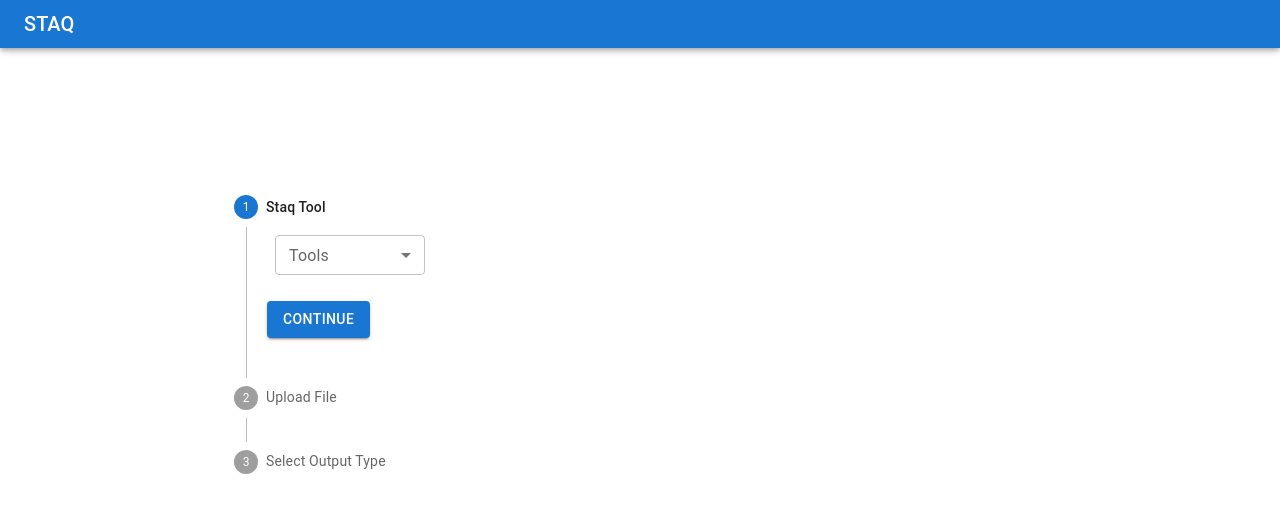
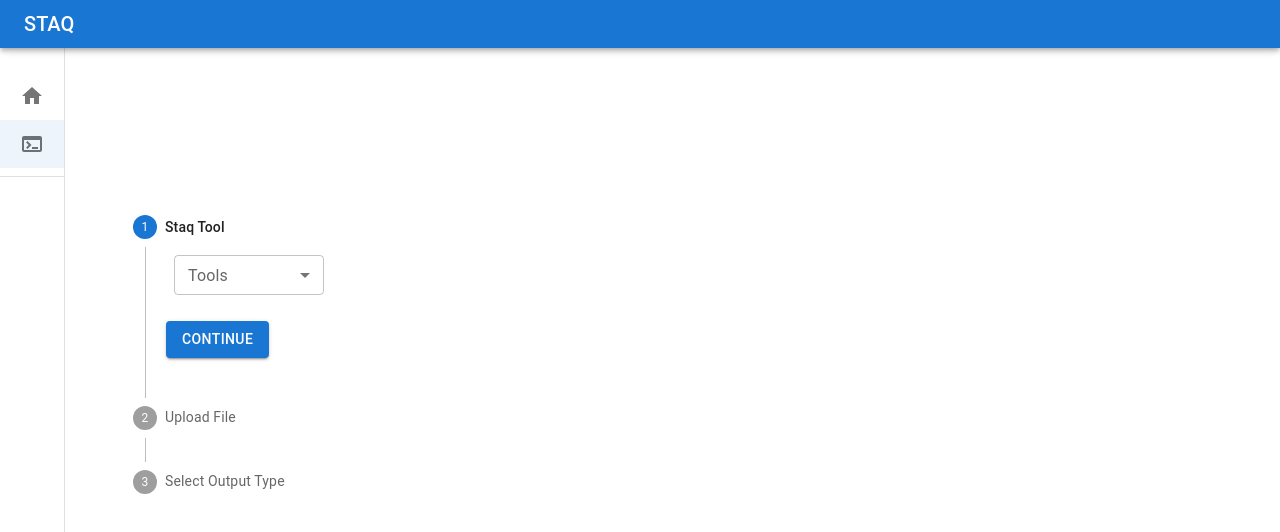
Before and after one commit to softwareQinc/staq_gui, a React (Create React App) app: page /staqtool in a window 1280 px wide. Shown: the top 532 px of the page. Built offline with nearby package versions, Linux system fonts and the light colour scheme.

Commit message:
added navigation  and drawer

```diff
--- a/package.json
+++ b/package.json
@@ -19,6 +19,7 @@
     "formik": "^2.2.9",
     "react": "^18.2.0",
     "react-dom": "^18.2.0",
+    "react-router-dom": "^6.4.3",
     "react-scripts": "5.0.1",
     "web-vitals": "^2.1.4",
     "yup": "^0.32.11"
--- a/src/App.css
+++ b/src/App.css
@@ -36,6 +36,15 @@
   overflow: auto;
 }
 
+.drawerPaper {
+  width: inherit;
+}
+
+.link {
+  text-decoration: none;
+  color: black
+}
+
 @keyframes App-logo-spin {
   from {
     transform: rotate(0deg);
--- a/src/App.js
+++ b/src/App.js
@@ -4,38 +4,72 @@
 import Container from '@mui/material/Container';
 import { createTheme, ThemeProvider } from '@mui/material/styles';
 import Home from './pages/Home';
-import { AppBar, Box, IconButton, Toolbar, Typography } from '@mui/material';
-import MenuIcon from '@mui/icons-material/Menu';
-
-//function Copyright(props) {
-//  return (
-//    <Typography variant="body2" color="text.secondary" align="center" {...props}>
-//      {'Copyright © '}
-//      <Link color="inherit" href="https://softwareq.ca/">
-//        softwareQ Inc.
-//      </Link>{' '}
-//      {new Date().getFullYear()}
-//      {'.'}
-//    </Typography>
-//  );
-//}
-
+import { AppBar, Box, Drawer, IconButton, List, ListItem, ListItemIcon, ListItemText, Toolbar, Typography } from '@mui/material';
+import { BrowserRouter as Router, Switch, Routes, Route, Link, Navigate } from 'react-router-dom';
+import StaqTool from './pages/StaqTool';
+import DrawerComponent from './components/Drawer';
 const theme = createTheme({
   palette: {
     background: {
-      default: "#E7EBF0"
-    }
+      //default: "#E7EBF0",
+    },
   },
 });
+
+
 function App() {
   return (
     <ThemeProvider theme={theme}>
-      <Box sx={{ flexGrow: 1 }}>
+      <AppBar position="fixed" sx={{ zIndex: (theme) => theme.zIndex.drawer + 1 }}>
+        <Toolbar variant="dense">
+          <Typography variant="h6" component="div" textTransform={'uppercase'}>
+            Staq
+          </Typography>
+        </Toolbar>
+      </AppBar>
+      <Router>
+        <Box sx={{ display: 'flex' }}>
+          {/*<Drawer
+            variant="persistent"
+            anchor='left'
+            open={true}
+          >
+            <List>
+              <Link to="/" className='link'>
+                <ListItem button={true}>
+                  <ListItemIcon>
+                    <HomeIcon />
+                  </ListItemIcon>
+                  <ListItemText primary={"Home"} />
+                </ListItem>
+              </Link>
+              <Link to="/staqtool" className='link'>
+                <ListItem button={true}>
+                  <ListItemIcon>
+                    <MenuIcon />
+                  </ListItemIcon>
+                  <ListItemText primary={"Home"} />
+                </ListItem>
+              </Link>
+            </List>
+          </Drawer>*/}
+          <CssBaseline />
+          <DrawerComponent />
+          <Routes>
+            <Route path='/' element={<Home />} />
+            <Route path='/staqtool' element={<StaqTool />} />
+            <Route
+              path="*"
+              element={
+                <Navigate to="/" />
+              }
+            />
+          </Routes>
+        </Box>
+      </Router>
+      {/*<Box sx={{ flexGrow: 1 }}>
         <AppBar position="fixed" >
           <Toolbar variant="dense">
-            {/*<IconButton edge="start" color="inherit" aria-label="menu" sx={{ mr: 2 }}>
-              <MenuIcon />
-            </IconButton>*/}
             <Typography variant="h6" component="div" textTransform={'uppercase'}>
               Staq
             </Typography>
@@ -43,19 +77,9 @@
         </AppBar>
       </Box>
       <Container component="main" maxWidth="md">
-        {/*<CssBaseline />*/}
-        {/*<Box sx={{
-          marginTop: 8,
-          display: 'flex',
-          flexDirection: 'row',
-          alignItems: 'center',
-          //justifyContent: 'center'
-        }}>
-          <img src={Logo} alt="softwareq" width={50} height={50} />
-        </Box>*/}
+        <CssBaseline />
         <Home />
-        {/*<Copyright sx={{ mt: 5 }} />*/}
-      </Container>
+      </Container>*/}
     </ThemeProvider>
   );
 }
--- /dev/null
+++ b/src/components/Drawer.js
@@ -0,0 +1,107 @@
+import React from "react";
+import { styled, useTheme } from '@mui/material/styles';
+import { AppBar, Box, Divider, IconButton, Link, List, ListItem, ListItemButton, ListItemIcon, ListItemText, Toolbar, Typography } from '@mui/material';
+import TerminalIcon from '@mui/icons-material/Terminal';
+import HomeIcon from '@mui/icons-material/Home';
+import MuiDrawer from '@mui/material/Drawer';
+import { useLocation, useNavigate } from "react-router-dom";
+
+const drawerWidth = 240;
+
+const openedMixin = (theme) => ({
+    width: drawerWidth,
+    transition: theme.transitions.create('width', {
+        easing: theme.transitions.easing.sharp,
+        duration: theme.transitions.duration.enteringScreen,
+    }),
+    overflowX: 'hidden',
+});
+
+const closedMixin = (theme) => ({
+    transition: theme.transitions.create('width', {
+        easing: theme.transitions.easing.sharp,
+        duration: theme.transitions.duration.leavingScreen,
+    }),
+    overflowX: 'hidden',
+    width: `calc(${theme.spacing(7)} + 1px)`,
+    [theme.breakpoints.up('sm')]: {
+        width: `calc(${theme.spacing(8)} + 1px)`,
+    },
+});
+
+const Drawer = styled(MuiDrawer, { shouldForwardProp: (prop) => prop !== 'open' })(
+    ({ theme, open }) => ({
+        width: drawerWidth,
+        flexShrink: 0,
+        whiteSpace: 'nowrap',
+        boxSizing: 'border-box',
+        ...(open && {
+            ...openedMixin(theme),
+            '& .MuiDrawer-paper': openedMixin(theme),
+        }),
+        ...(!open && {
+            ...closedMixin(theme),
+            '& .MuiDrawer-paper': closedMixin(theme),
+        }),
+    }),
+);
+
+function DrawerComponent(props) {
+    const open = false;
+    const navigate = useNavigate();
+    const routes = [
+        {
+            label: 'Home',
+            icon: <HomeIcon />,
+            onClick: () => navigate('/'),
+            path: '/'
+        },
+        {
+            label: 'Tool',
+            icon: <TerminalIcon />,
+            onClick: () => navigate('/staqtool'),
+            path: '/staqtool'
+        }
+    ]
+    const { pathname } = useLocation();
+    return (
+        <Drawer variant="permanent" open={open}>
+            {/*<DrawerHeader>
+          <IconButton onClick={handleDrawerClose}>
+            {theme.direction === 'rtl' ? <ChevronRightIcon /> : <ChevronLeftIcon />}
+          </IconButton>
+        </DrawerHeader>*/}
+            <Toolbar />
+            <List>
+                {routes.map((route, index) => (
+                    //<Link to={route.path} key={index}>
+                    <ListItem selected={route.path == pathname} disablePadding={true} key={index} button={true} sx={{ display: 'block' }}
+                        component={Link} onClick={route.onClick}>
+                        <ListItemButton
+                            sx={{
+                                minHeight: 48,
+                                justifyContent: open ? 'initial' : 'center',
+                                px: 2.5,
+                            }}
+                        >
+                            <ListItemIcon
+                                sx={{
+                                    minWidth: 0,
+                                    mr: open ? 3 : 'auto',
+                                    justifyContent: 'center',
+                                }}
+                            >
+                                {route.icon}
+                            </ListItemIcon>
+                            <ListItemText primary={route.label} sx={{ opacity: open ? 1 : 0 }} />
+                        </ListItemButton>
+                    </ListItem>
+                    //</Link>
+                ))}
+            </List>
+            <Divider />
+        </Drawer>
+    );
+}
+
+export default DrawerComponent;
--- a/src/index.js
+++ b/src/index.js
@@ -3,11 +3,14 @@
 import './index.css';
 import App from './App';
 import reportWebVitals from './reportWebVitals';
+import { StyledEngineProvider } from '@mui/styled-engine';
 
 const root = ReactDOM.createRoot(document.getElementById('root'));
 root.render(
   <React.StrictMode>
-    <App />
+    <StyledEngineProvider>
+      <App />
+    </StyledEngineProvider>
   </React.StrictMode>
 );
 
--- a/src/pages/Home.js
+++ b/src/pages/Home.js
@@ -1,11 +1,13 @@
-import { Box } from '@mui/material';
+import { Box, Toolbar } from '@mui/material';
 import * as React from 'react';
 import StaqTool from './StaqTool';
 
 function Home() {
     return (
         <Box>
-            <StaqTool />
+            <Toolbar />
+            <div>Home</div>
+            {/*<StaqTool />*/}
         </Box>
     );
 }
--- a/src/pages/StaqTool.js
+++ b/src/pages/StaqTool.js
@@ -4,7 +4,7 @@
 import FileUpload from '../components/FileUpload';
 import React, { useState } from 'react';
 import httpService from '../services/http.service';
-import { Stepper, Step, StepLabel, StepContent, Alert, Typography } from '@mui/material';
+import { Stepper, Step, StepLabel, StepContent, Alert, Typography, Toolbar } from '@mui/material';
 import AlertComponent from '../components/Snackbar';
 import ToolBox from '../components/ToolBox';
 
@@ -108,6 +108,7 @@
 
     return (
         <>
+            <Toolbar />
             <Grid container spacing={2} alignItems="center"
                 justifyContent="center" style={{ minHeight: '100vh' }}>
                 <Grid item xs={8}>
```
Also changed, not shown: 1 other file (tests, documents, lock files or other folders).
